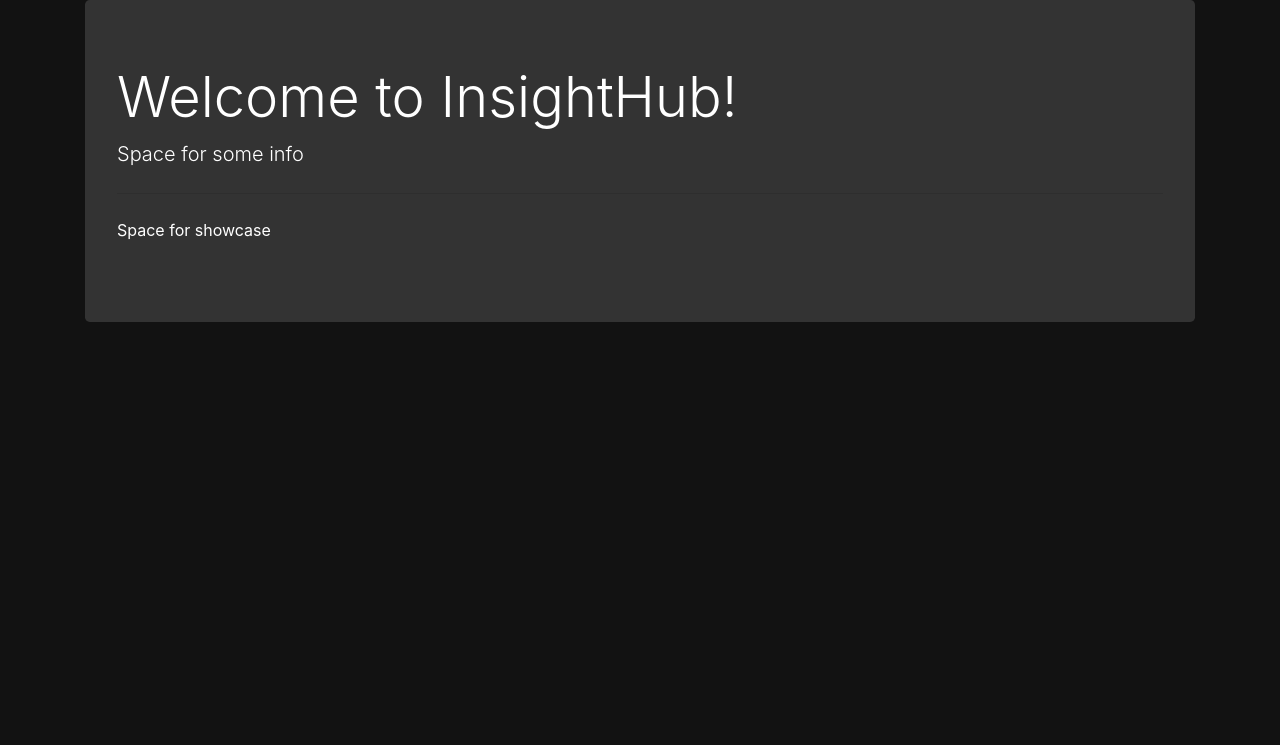
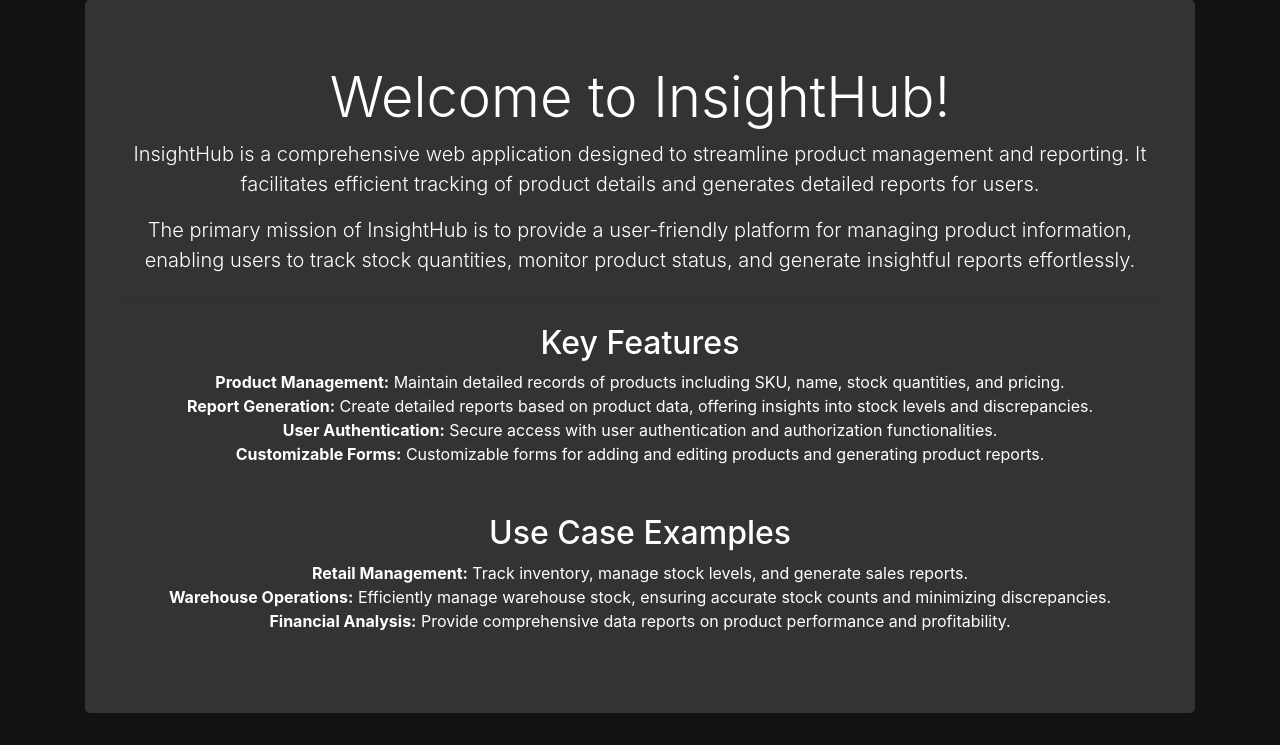
Before and after one commit to Bjorth/InsightHub, a Django app: page / in a window 1280 px wide. Shown: the part 59-804 px from the top of the page. Before the commit the page ends 381 px from the top, so only its background shows below. Run offline with Django 5.2, Linux system fonts and the light colour scheme; some libraries are stand-ins or nearby versions.

Commit message:
add corrections for index.html

```diff
--- a/reports/templates/core/index.html
+++ b/reports/templates/core/index.html
@@ -3,10 +3,29 @@
 {% block title %}HomePage{% endblock %}
 
 {% block content %}
-<div class="jumbotron">
+<div class="jumbotron text-center">
     <h1 class="display-4">Welcome to InsightHub!</h1>
-    <p class="lead">Space for some info</p>
+    <p class="lead">
+        InsightHub is a comprehensive web application designed to streamline product management and reporting. It facilitates efficient tracking of product details and generates detailed reports for users.
+    </p>
+    <p class="lead">
+        The primary mission of InsightHub is to provide a user-friendly platform for managing product information, enabling users to track stock quantities, monitor product status, and generate insightful reports effortlessly.
+    </p>
     <hr class="my-4">
-    <p>Space for showcase</p>
+
+    <h2>Key Features</h2>
+    <ul class="list-unstyled mb-5">
+        <li><strong>Product Management:</strong> Maintain detailed records of products including SKU, name, stock quantities, and pricing.</li>
+        <li><strong>Report Generation:</strong> Create detailed reports based on product data, offering insights into stock levels and discrepancies.</li>
+        <li><strong>User Authentication:</strong> Secure access with user authentication and authorization functionalities.</li>
+        <li><strong>Customizable Forms:</strong> Customizable forms for adding and editing products and generating product reports.</li>
+    </ul>
+
+    <h2>Use Case Examples</h2>
+    <ul class="list-unstyled">
+        <li><strong>Retail Management:</strong> Track inventory, manage stock levels, and generate sales reports.</li>
+        <li><strong>Warehouse Operations:</strong> Efficiently manage warehouse stock, ensuring accurate stock counts and minimizing discrepancies.</li>
+        <li><strong>Financial Analysis:</strong> Provide comprehensive data reports on product performance and profitability.</li>
+    </ul>
 </div>
 {% endblock %}
```
